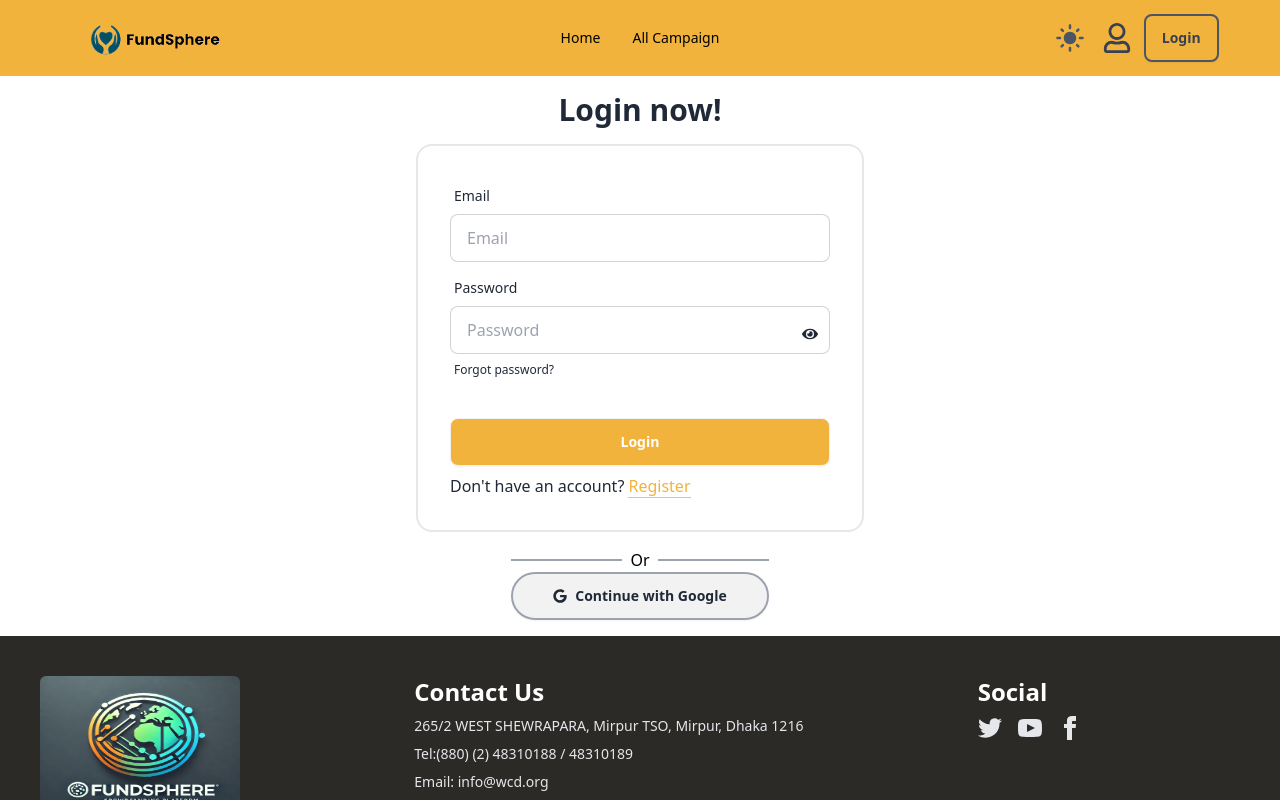
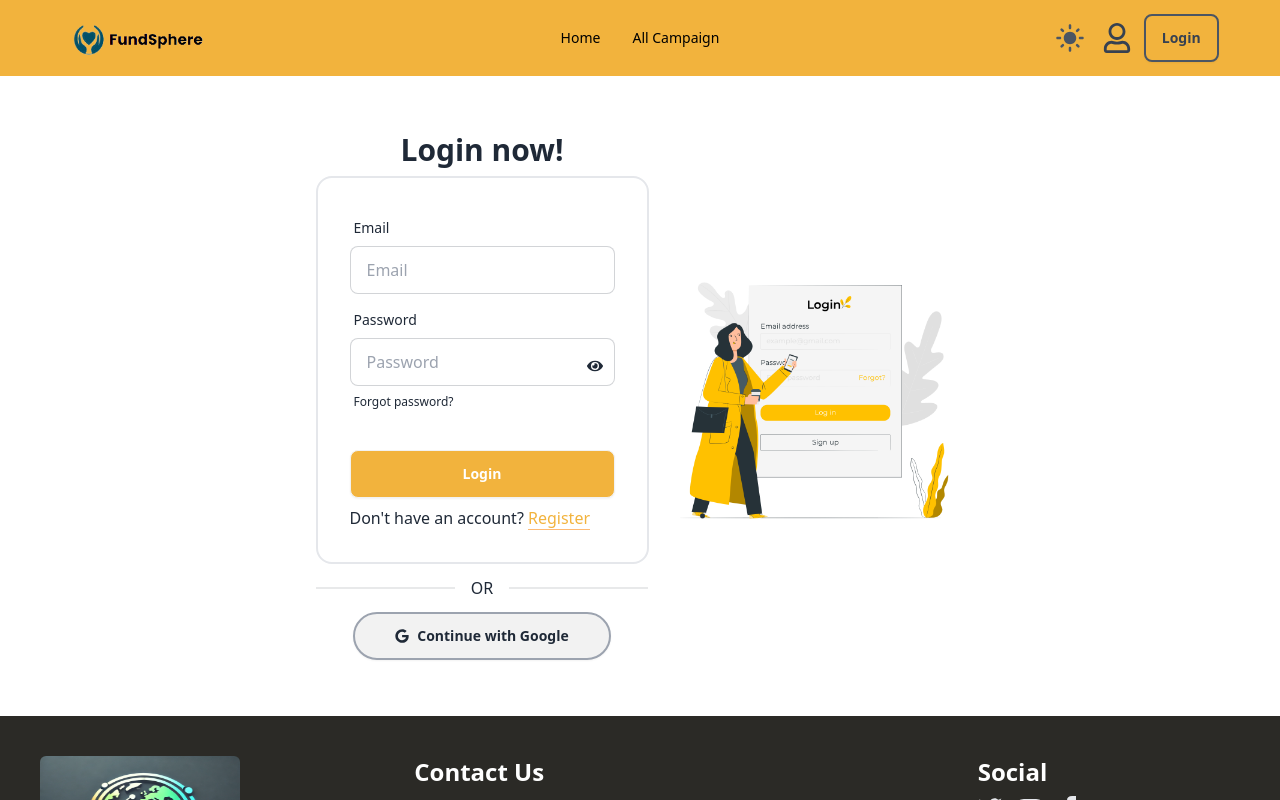
Before and after one commit to istiak19/FundSphere-client, a React (Vite) app: page /login in a window 1280 px wide. Shown: the top 800 px of the page. Built offline with nearby package versions, Linux system fonts and the light colour scheme; no server answers.

Commit message:
third commit

```diff
--- /dev/null
+++ b/src/components/Contact.jsx
@@ -0,0 +1,40 @@
+const Contact = () => {
+    return (
+        <div>
+            <div>
+                <h3 className="text-2xl font-bold text-center my-10">CONTACT FORM</h3>
+            </div>
+            <div className="flex gap-5">
+                <label className="form-control w-full">
+                    <div className="label">
+                        <span className="label-text">Name*</span>
+                    </div>
+                    <input type="text" placeholder="Enter your name" className="input input-bordered w-full" />
+                </label>
+                <label className="form-control w-full">
+                    <div className="label">
+                        <span className="label-text">Email*</span>
+                    </div>
+                    <input type="text" placeholder="Enter your email" className="input input-bordered w-full" />
+                </label>
+            </div>
+            <label className="form-control w-full">
+                <div className="label">
+                    <span className="label-text">Phone*</span>
+                </div>
+                <input type="text" placeholder="Enter your phone number" className="input input-bordered w-full" />
+            </label>
+            <label className="form-control">
+                <div className="label">
+                    <span className="label-text">Message*</span>
+                </div>
+                <textarea className="textarea textarea-bordered h-24" placeholder="Write your message here"></textarea>
+            </label>
+            <div className="text-center">
+                <button className="btn bg-[#F2B33D] text-white mt-3">Send Message</button>
+            </div>
+        </div>
+    );
+};
+
+export default Contact;
--- a/src/components/Footer.jsx
+++ b/src/components/Footer.jsx
@@ -1,7 +1,9 @@
+import { Link } from 'react-router-dom';
 import logoPic from '../assets/logo.webp'
 
 const Footer = () => {
     return (
+        <Link to='/'>
             <footer className='bg-[#2B2A26] p-10'>
                 <footer className="footer">
                     <nav>
@@ -56,6 +58,7 @@ const Footer = () => {
                     <p className='mt-5 text-gray-200'>Copyright © {new Date().getFullYear()} - All right reserved by FundSphere</p>
                 </aside>
             </footer>
+        </Link>
     );
 };
 
--- a/src/components/Hero.jsx
+++ b/src/components/Hero.jsx
@@ -35,7 +35,7 @@ const Hero = () => {
                     <div className="p-4 border-2 border-[#F2B33D] shadow-lg rounded-md">
                         <h3 className="text-xl font-bold mb-2">Startup</h3>
                         <p className="text-gray-600">
-                            Turn your innovative business ideas into reality with community support.
+                            Turn your innovative business ideas reality with community support.
                         </p>
                     </div>
                 </Slide>
--- a/src/components/Login.jsx
+++ b/src/components/Login.jsx
@@ -2,6 +2,7 @@ import { useContext, useState } from "react";
 import { FaEye, FaEyeSlash, FaGoogle } from "react-icons/fa";
 import { Link, useNavigate } from "react-router-dom";
 import { AuthContext } from "../provider/AuthProvider";
+import loginPic from '../assets/Login-pana.png'
 
 const Login = () => {
     const [showPassword, setShowPassword] = useState(true)
@@ -56,11 +57,17 @@ const Login = () => {
             })
     }
     return (
-        <div className="hero-content flex-col w-11/12 mx-auto">
+        <div>
+            <div className="hero my-10">
+                <div className="hero-content flex-col lg:flex-row-reverse">
                     <div className="text-center lg:text-left">
-                <h1 className="text-3xl font-bold">Login now!</h1>
+                        <img className="w-[300px]" src={loginPic} alt="" />
                     </div>
-            <div className="card w-full max-w-md shrink-0 border-2">
+                    <div>
+                        <div className="text-center lg:text-left">
+                            <h1 className="text-3xl text-center mb-2 font-bold">Login now!</h1>
+                        </div>
+                        <div className="card w-full max-w-2xl shrink-0 border-2">
                             <form className="card-body" onSubmit={handleLogin}>
                                 <div className="form-control">
                                     <label className="label">
@@ -87,13 +94,12 @@ const Login = () => {
                                 }
                             </form>
                         </div>
-            <div>
-                <div className="flex items-center justify-center space-x-2">
-                    <hr className="border-t-2 border-gray-400 flex-grow" />
-                    <span className="text-black font-medium">Or</span>
-                    <hr className="border-t-2 border-gray-400 flex-grow" />
+                        <div className="text-center">
+                            <div className="divider">OR</div>
+                            <button onClick={handleGoogle} className="btn border-2 border-gray-400 rounded-full px-10"><FaGoogle></FaGoogle>Continue with Google</button>
                         </div>
-                <button onClick={handleGoogle} className="btn border-2 border-gray-400 rounded-full px-10"><FaGoogle></FaGoogle>Continue with Google</button>
+                    </div>
+                </div>
             </div>
         </div>
     );
--- a/src/components/Navbar.jsx
+++ b/src/components/Navbar.jsx
@@ -57,7 +57,7 @@ const Navbar = () => {
                             {links}
                         </ul>
                     </div>
-                    <Link to='/' className="btn btn-ghost text-xl">
+                    <Link to='/' className="text-xl">
                         <img className="h-10" src={logoPic} alt="" />
                     </Link>
                 </div>
--- a/src/components/Register.jsx
+++ b/src/components/Register.jsx
@@ -3,6 +3,7 @@ import { Link, useNavigate } from "react-router-dom";
 import { AuthContext } from "../provider/AuthProvider";
 import { FaEye, FaEyeSlash } from "react-icons/fa";
 import { toast } from "react-toastify";
+import signUpPic from '../assets/Mobile login-pana.png'
 
 const Register = () => {
     const [showPassword, setShowPassword] = useState(true)
@@ -65,11 +66,16 @@ const Register = () => {
             })
     }
     return (
-        <div className="hero-content flex-col w-11/12 mx-auto">
+        <div className="hero my-10 w-11/12 mx-auto min-h-screen">
+            <div className="hero-content flex-col lg:flex-row-reverse">
                 <div className="text-center lg:text-left">
-                <h1 className="text-3xl font-bold">Create an account</h1>
+                    <img className="w-[600px]" src={signUpPic} alt="" />
                 </div>
-            <div className="card w-full max-w-md shrink-0 border-2">
+                <div className="w-full">
+                    <div className="text-center lg:text-left">
+                        <h1 className="text-3xl text-center mb-2 font-bold">Create an account</h1>
+                    </div>
+                    <div className="card w-full max-w-lg shrink-0 border-2">
                         <form className="card-body" onSubmit={handleRegister}>
                             <div className="form-control">
                                 <label className="label">
@@ -106,6 +112,8 @@ const Register = () => {
                         </form>
                     </div>
                 </div>
+            </div>
+        </div>
     );
 };
 
--- a/src/pages/Home.jsx
+++ b/src/pages/Home.jsx
@@ -3,17 +3,21 @@ import Banner from "../components/Banner";
 import Hero from "../components/Hero";
 import RunningCampaign from "../components/RunningCampaign";
 import Testimonials from "../components/Testimonials";
+import Contact from "../components/Contact";
 const Home = () => {
     return (
-        <div className="my-10 w-11/12 mx-auto">
+        <div className="my-10">
             <Helmet>
                 <meta charSet="utf-8" />
                 <title>FundSphere</title>
             </Helmet>
             <Banner></Banner>
-            <RunningCampaign></RunningCampaign>
-            <Hero></Hero>
-            <Testimonials></Testimonials>
+            <div className="w-11/12 mx-auto">
+                <RunningCampaign></RunningCampaign>
+                <Hero></Hero>
+                <Testimonials></Testimonials>
+                <Contact></Contact>
+            </div>
         </div>
     );
 };
```
Also changed, not shown: src/assets/Login-pana.png (added), src/assets/Mobile login-pana.png (added). Lines whose indentation alone changed are shown as unchanged.
